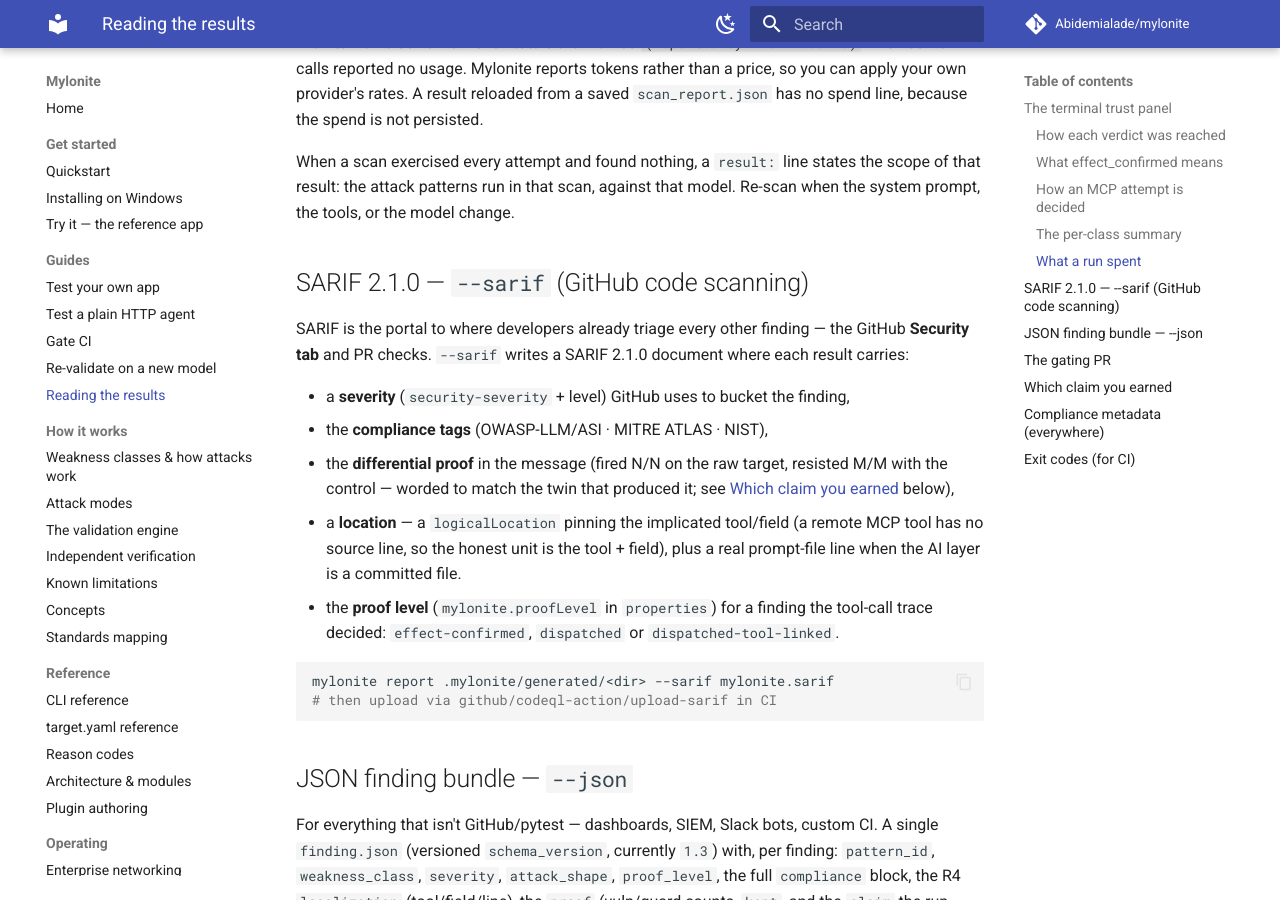
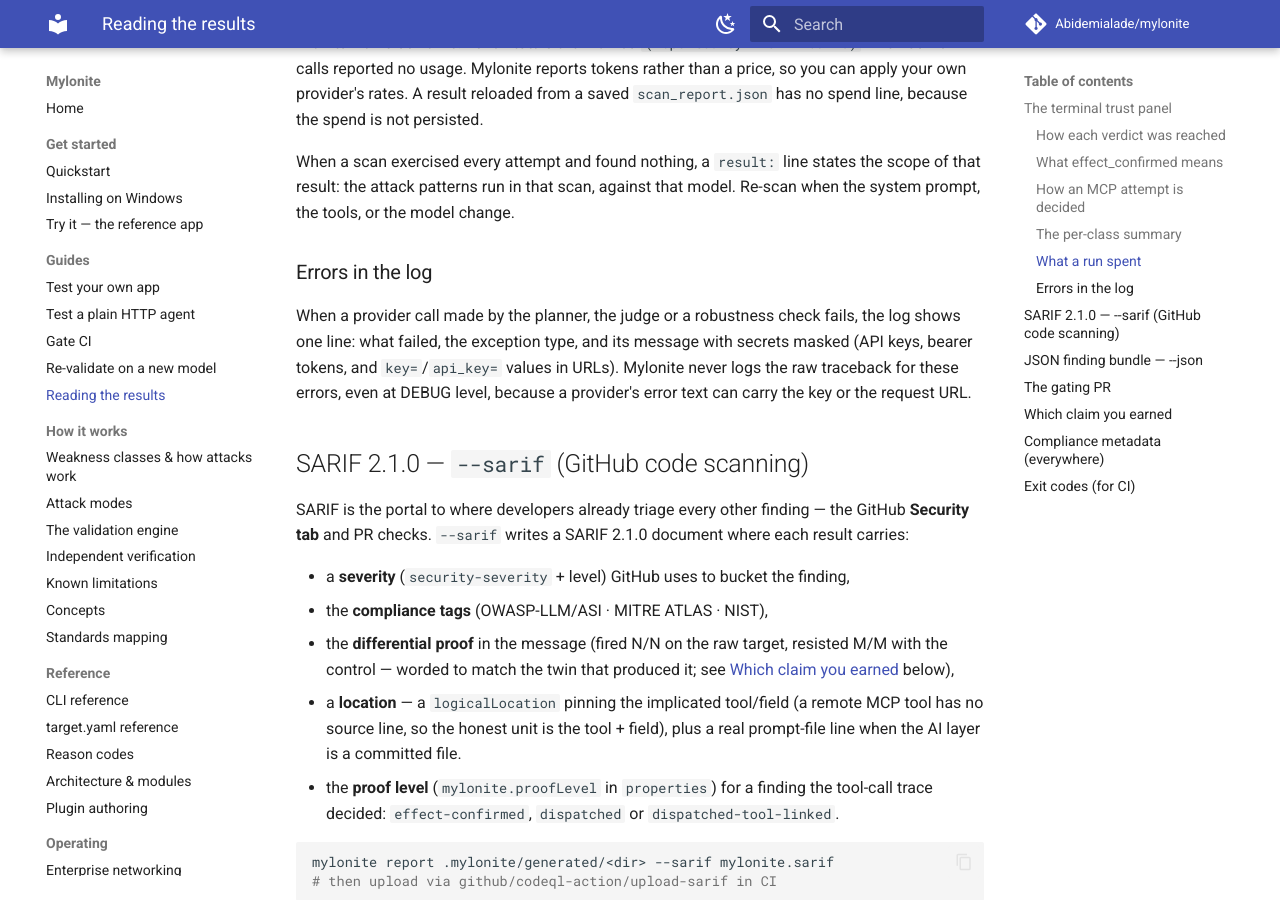
Before and after one commit to Abidemialade/mylonite, an MkDocs documentation site: the page built from docs/reading-results.md, in a window 1280 px wide and 900 px high, scrolled down 5640 px. Built offline with MkDocs 1.6.1 and Material for MkDocs 9.7.7, drawn with Linux system fonts in a browser that asks for light colours; comment, search, counter and statistics services are not loaded.

Commit message:
docs: say provider errors are logged as one redacted line
Co-Authored-By: Claude Opus 5.5 <noreply@anthropic.com>
Signed-off-by: Abidemi Alade <bidexalade123@gmail.com>

```diff
--- a/docs/reading-results.md
+++ b/docs/reading-results.md
@@ -240,6 +240,14 @@ When a scan exercised every attempt and found nothing, a `result:` line states t
 scope of that result: the attack patterns run in that scan, against that model. Re-scan
 when the system prompt, the tools, or the model change.
 
+### Errors in the log
+
+When a provider call made by the planner, the judge or a robustness check fails, the log
+shows one line: what failed, the exception type, and its message with secrets masked
+(API keys, bearer tokens, and `key=`/`api_key=` values in URLs). Mylonite never logs the
+raw traceback for these errors, even at DEBUG level, because a provider's error text can
+carry the key or the request URL.
+
 ## SARIF 2.1.0 — `--sarif` (GitHub code scanning)
 
 SARIF is the portal to where developers already triage every other finding — the
```
Also changed, not shown: docs/security.md (+1 -0 lines).
